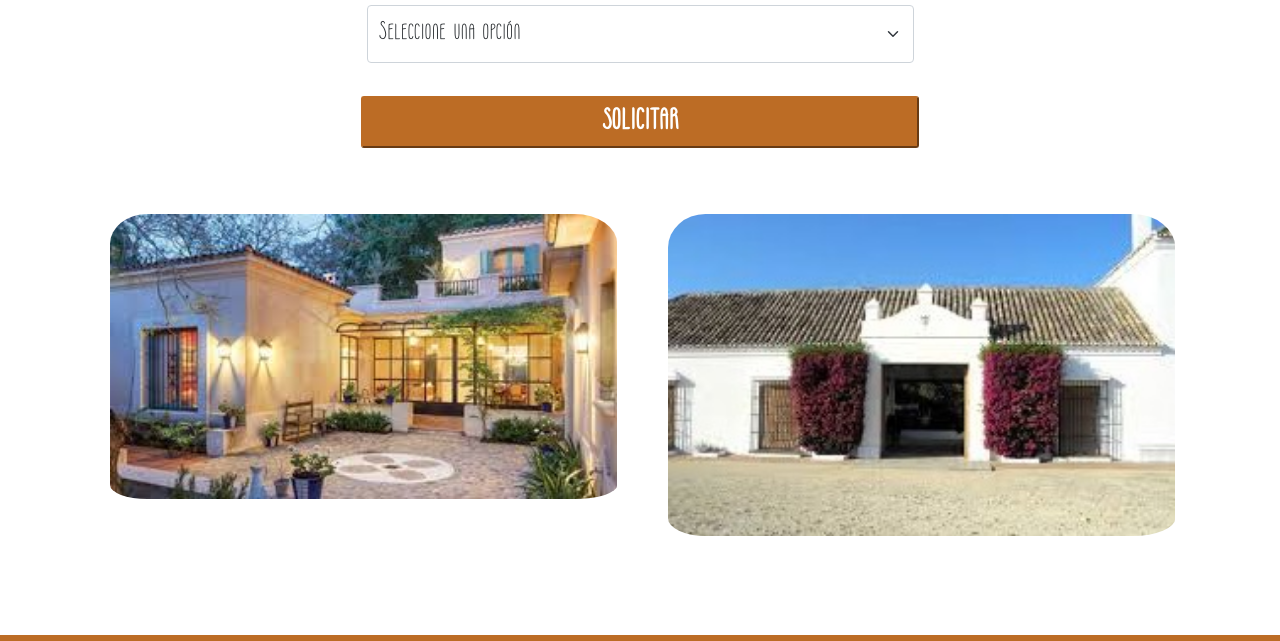
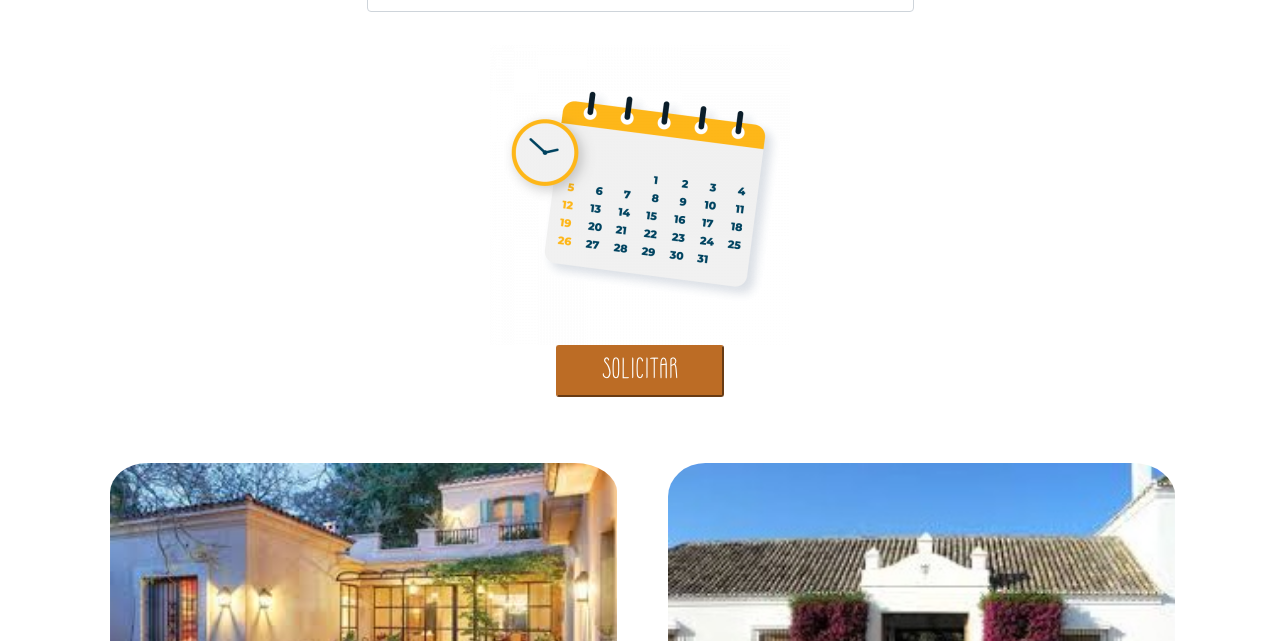
Before and after one commit to ElObispo/Estancias-del-Obispo, a website: page pages/reserva.html in a window 1280 px wide. Shown: the part 378-1019 px from the top of the page. Drawn offline with nearby package versions, Linux system fonts and the light colour scheme.

Commit message:
modificaciones

```diff
--- a/pages/reserva.html
+++ b/pages/reserva.html
@@ -17,11 +17,11 @@
 <header>
     <h1 class="animate__animated animate__bounceIn">Estancias del Obispo</h1>
 </header>
-<nav class="navbar navbar-expand-lg navbar-light  bc-menu  fondo-navegador">
+<nav class="navbar navbar-expand-lg navbar-dark  bc-menu  fondo-navegador">
     <div class="container-fluid">
-        <button class="navbar-toggler" type="button" data-bs-toggle="collapse" data-bs-target="#navbarNavAltMarkup"
+        <button class="navbar-toggler navbar-dark" type="button" data-bs-toggle="collapse" data-bs-target="#navbarNavAltMarkup"
             aria-controls="navbarNavAltMarkup" aria-expanded="false" aria-label="Toggle navigation">
-            <span class="navbar-toggler-icon"></span>
+            <span class="navbar-toggler-icon navbar-dark"></span>
         </button>
         <div class="collapse navbar-collapse" id="navbarNavAltMarkup">
             <div class="navbar-nav w-100 justify-content-around">
@@ -36,7 +36,7 @@
 </nav>
 
 <body>
-    <h2 class="reservas animate__animated animate__flipInX">Reservas</h2>
+
     <div class="container reservas">
 
         <div class=" form-floating caja_seleccion ">
@@ -49,9 +49,13 @@
             </select>
             <label for="floatingSelect"></label>
         </div>
+        <!-- Aquí insertar un calendario para que el usuario puede seleccionar las fechas de la reserva-->
+        <div>
+            <img src="../imagenes/calendario-2-300x300.png" alt="">
+        </div>
 
         <div class="">
-            <input class="col solicitar" type="submit" value="solicitar">
+            <input class="col solicitar btn_contacto" type="submit" value="solicitar">
         </div>
         <div class="img_reservas container-fluid">
             <div class="row">
--- a/scss/styles.scss
+++ b/scss/styles.scss
@@ -28,13 +28,13 @@ h1 {
     @include fuentes (150%, normal);
 }
 
-.navbar-light .navbar-nav .nav-link.active {
+.navbar-dark .navbar-nav .nav-link.active {
     font-family: 'moonless';
     @include fuentes (150%, bold);
     color: map-get($colors, color-textos-titulos);
 }
 
-.navbar-light .navbar-nav .nav-link.active:hover {
+.navbar-dark .navbar-nav .nav-link.active:hover {
     color: map-get($colors, bc-titulo);
 }
 
@@ -200,6 +200,7 @@ ul .iconosfooter {
 .caja_seleccion {
     text-align: center;
     padding-left: 2%;
+    padding-top: 5%;
 }
 
 div {
@@ -234,6 +235,7 @@ div {
 
 select .form-select {
     width: 120%;
+    padding-top: 5%;
 }
 
 .seleccion {
@@ -248,14 +250,21 @@ select .form-select {
 .solicitar {
     background-color: map-get($colors, bc-titulo);
     font-family: 'moonless';
-    width: 50%;
+    width: 30%;
     margin-left: 0;
     color: map-get($colors, color-textos-titulos);
-    @include fuentes (140%, bold);
+    @include fuentes (140%, normal);
     margin-bottom: 5%;
     border-color: map-get($colors, bc-titulo);
     border-radius: 3px;
 
+}
+.caja{
+    width: 100%;
+    border: 1px solid #ced4da;
+    font-size: 120%;
+    border-radius: 5px;
+    height: 150px;
 }
 
 .formulario {
@@ -386,7 +395,7 @@ h5 {
 
     }
 
-    .navbar-light .navbar-nav .nav-link.active {
+    .navbar-dark .navbar-nav .nav-link.active {
         @include fuentes (140%, normal);
     }
 
@@ -406,11 +415,15 @@ h5 {
 
     .solicitar {
         background-color: #CDC392;
-        font-family: 'quicksand';
-        font-weight: bold;
-        width: 75%;
+        font-family: 'moonless';
+        font-weight: normal;
+        width: 30%;
         grid-column: 2/3;
 
+    }
+    .caja{
+        width: 82%;
+        height: 200px;
     }
 
     h2 {
@@ -602,11 +615,12 @@ h5 {
     .solicitar {
         background-color: map-get($colors, bc-titulo);
         font-family: 'moonless';
-        width: 50%;
+        width: 15%;
         grid-row: 2/3;
         grid-column: 1;
-        @include fuentes (200%, bold);
+        @include fuentes (200%, normal);
         color: map-get($colors, color-textos-titulos);
+        border-color:map-get($colors, bc-titulo) ;
 
     }
 
```
Also changed, not shown: index.html (+1 -1 lines), pages/contactos.html (+2 -1 lines), pages/propiedades.html (+1 -1 lines), pages/quienessomos.html (+1 -1 lines), css/styles.css, imagenes/calendario-2-300x300.png (added), imagenes/calndar.png (added).
